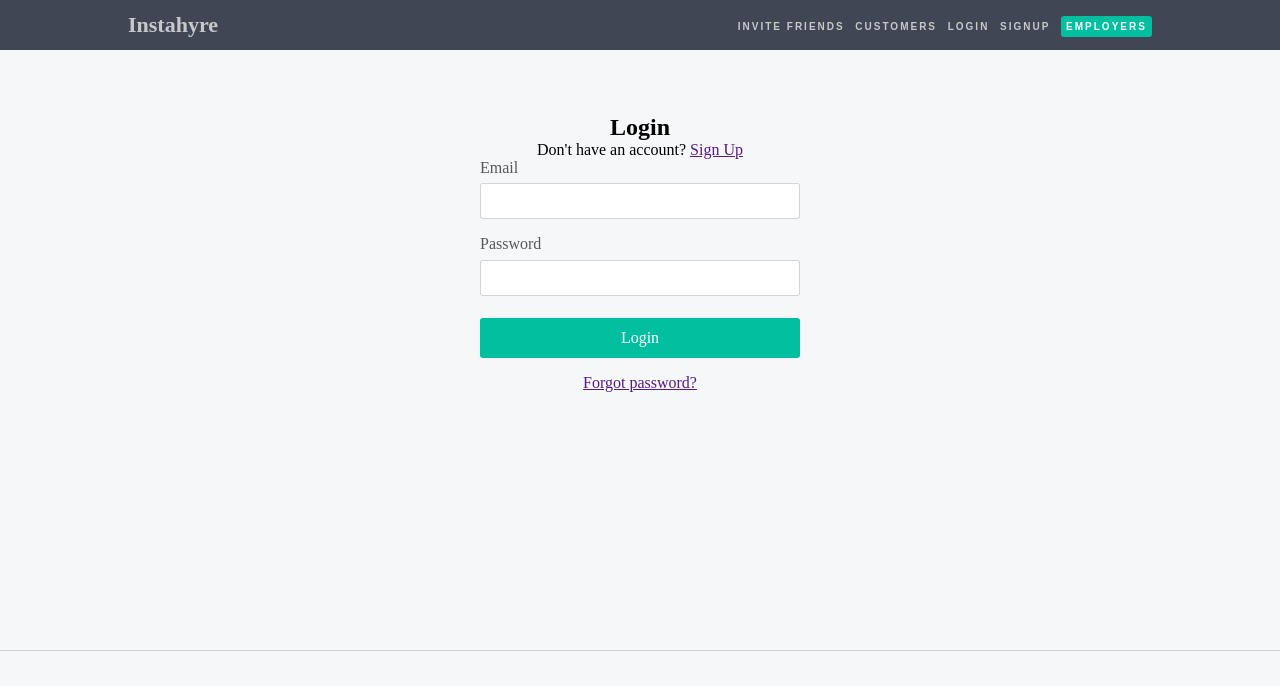
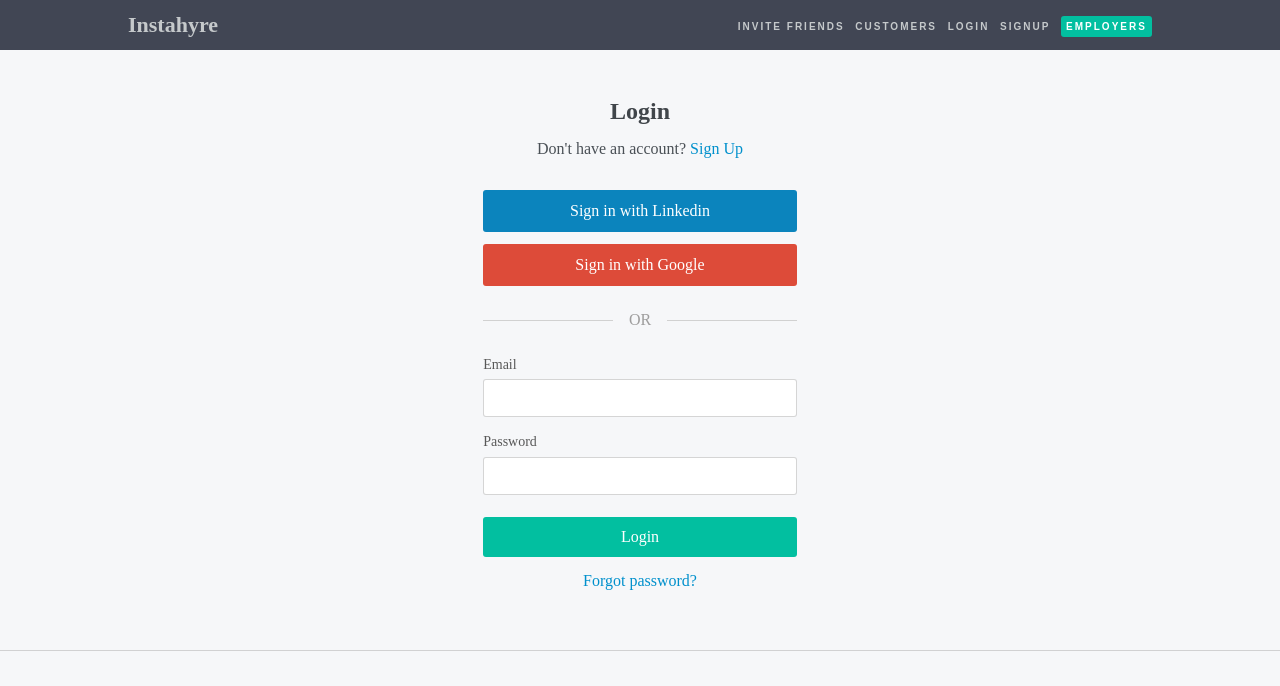
Before and after one commit to ShubhamThakur139/InstahyreClone, a plain HTML site: page assets/login.html in a window 1280 px wide. Shown: the top 686 px of the page. Drawn offline with Linux system fonts and the light colour scheme.

Commit message:
new Changes

```diff
--- a/assets/login.html
+++ b/assets/login.html
@@ -37,8 +37,24 @@
       <div id="login_details">
         <h2>Login</h2>
         <p>
-          Don't have an account? <span><a href="">Sign Up</a></span>
+          Don't have an account?
+          <span><a href="" class="link_tag">Sign Up</a></span>
         </p>
+
+        <div id="login_links">
+          <div>
+            <a href=""> Sign in with Linkedin </a>
+          </div>
+          <div>
+            <a href=""> Sign in with Google </a>
+          </div>
+        </div>
+
+        <!-- line  -->
+
+        <fieldset class="line">
+          <legend>OR</legend>
+        </fieldset>
 
         <form>
           <div>
@@ -52,7 +68,7 @@
           <div>
             <input type="submit" value="Login" />
           </div>
-          <a href=""><p>Forgot password?</p></a>
+          <a href="" class="link_tag">Forgot password?</a>
         </form>
       </div>
     </div>
@@ -99,3 +115,10 @@
     </div>
   </body>
 </html>
+
+<!-- <i class="fab fa-linkedin fa-2x"></i> -->
+
+<!-- <img
+                src="https://static.instahyre.com/images/icons/google-signin.png"
+                alt=""
+              /> -->
--- a/style/login.css
+++ b/style/login.css
@@ -58,17 +58,64 @@
 
 /* Login styling  */
 #login {
-    padding: 5% 0;
+    padding: 3% 0;
     background-color: #f6f7f9;
     width: 100%;
     height: 600px;
 }
 
 #login_details {
-    width: 25%;
+    width: 24.5%;
     height: 100%;
     margin: auto;
     text-align: center;
+}
+
+#login h2 {
+    margin: 3% 0;
+    margin-bottom: 5%;
+    color: #40454A;
+}
+
+#login p {
+    color: #4A5056;
+    margin-bottom: 10%;
+}
+
+#login_links {
+    width: 100%;
+}
+
+#login_links div {
+    width: 100%;
+    padding: 12px 0;
+    background-color: #0B84BD;
+    color: white;
+    margin: 4% 0;
+    border-radius: 3px;
+    text-align: center;
+}
+
+#login_links div a {
+    text-decoration: none;
+    color: white;
+}
+
+#login_links div:last-child {
+    background-color: #dd4b39;
+}
+
+fieldset {
+    padding: 0;
+    min-width: 0;
+    margin: 8% 0;
+    border: 0;
+    border-top: 1px solid #D1D1D1;
+}
+
+legend {
+    padding: 0 5%;
+    color: #9e9d9d;
 }
 
 form>div {
@@ -78,13 +125,14 @@ form>div {
 form>div label {
     width: 100%;
     color: rgb(88, 88, 88);
+    font-size: 14px;
 }
 
 form>div input {
     padding: 0 2%;
     color: rgb(65, 64, 64);
     font-size: 14px;
-    height: 36px;
+    height: 38px;
     margin-top: 2%;
     margin-bottom: 5%;
     outline: none;
@@ -104,6 +152,12 @@ form input[type='submit'] {
     color: white;
     font-size: 16px;
     height: 40px;
+    font-weight: 500;
+}
+
+.link_tag {
+    text-decoration: none;
+    color: #0090CC;
 }
 
 /* footer styling  */
```
